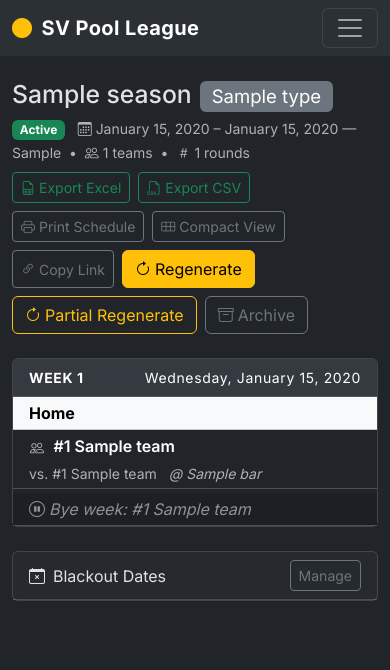
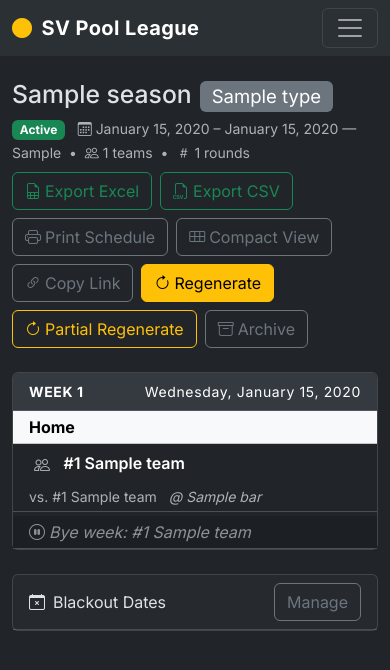
Before and after one commit to SomeClown/pool-league-scheduler, a Flask app: page /seasons/1 in a window 390 px wide. Shown: the top 670 px of the page. Run offline with Flask 3, Linux system fonts and the light colour scheme; a user stored in the database is signed in; tables that the repository leaves empty hold one stand-in row (values such as "Sample post").

Commit message:
F-02: Mobile optimization and touch-target improvements
CSS (app.css):
- Add touch-action: manipulation to body (eliminates 300ms iOS tap delay)
- Add @media (hover: none) and (pointer: coarse) block enforcing 44px
  min-height on .btn, .btn-close, form controls, nav-tabs, navbar-toggler,
  and .form-check — targets touch capability, not viewport width

base.html:
- Remove btn-sm from Log In button (primary CTA for unauthenticated users)

seasons.html:
- Add d-inline-block py-2 to empty-state anchor to expand tap surface

season_detail.html:
- Header row: flex-column/flex-md-row so title stacks above buttons at xs
- Remove btn-sm from all five action toolbar buttons (public-facing, mobile)
- Roster toggle: btn-sm p-0 → p-1 (tap surface recoverable by touch media query)
- Blackout date section: remove btn-sm from Manage, delete, and Add buttons

season_new.html:
- Remove btn-sm from Add Blackout Date button
- Submit/cancel row: d-flex gap-2 → d-grid gap-2 d-sm-flex (full-width at xs)

admin.html:
- Tab content: p-4 → p-3 p-md-4 (recover 16px content width at xs)
- Danger Zone: stack description and button vertically at xs, remove ms-4

PROJECT_PLAN.md: mark F-01, F-07, F-14, M-02 complete; add changelog entries

Co-Authored-By: Claude Sonnet 4.6 <noreply@anthropic.com>

```diff
--- a/app/static/css/app.css
+++ b/app/static/css/app.css
@@ -17,6 +17,37 @@
 /* ── Layout ── */
 body {
   font-family: 'Inter', system-ui, -apple-system, sans-serif;
+  touch-action: manipulation;
+}
+
+/* ── Touch targets (touch-screen devices only) ── */
+@media (hover: none) and (pointer: coarse) {
+  .btn,
+  .btn-close {
+    min-height: 44px;
+    min-width: 44px;
+  }
+
+  .form-control,
+  .form-control-sm,
+  .form-select {
+    min-height: 44px;
+  }
+
+  .nav-tabs .nav-link {
+    min-height: 44px;
+  }
+
+  .navbar-toggler {
+    min-height: 44px;
+  }
+
+  .form-check {
+    min-height: 44px;
+    display: flex;
+    align-items: center;
+    gap: 0.5rem;
+  }
 }
 
 .navbar-brand {
--- a/app/templates/base.html
+++ b/app/templates/base.html
@@ -75,7 +75,7 @@
       </ul>
       {% else %}
       <div class="ms-auto">
-        <a href="{{ url_for('auth.login') }}" class="btn btn-outline-light btn-sm">Log In</a>
+        <a href="{{ url_for('auth.login') }}" class="btn btn-outline-light">Log In</a>
       </div>
       {% endif %}
     </div>
--- a/app/templates/main/admin.html
+++ b/app/templates/main/admin.html
@@ -29,7 +29,7 @@
   </li>
 </ul>
 
-<div class="tab-content border border-top-0 rounded-bottom p-4 bg-body-secondary">
+<div class="tab-content border border-top-0 rounded-bottom p-3 p-md-4 bg-body-secondary">
 
   <!-- ── BARS ── -->
   <div class="tab-pane fade show active" id="tab-bars" role="tabpanel">
@@ -345,12 +345,12 @@
     <i class="bi bi-exclamation-triangle-fill me-2"></i>Danger Zone
   </div>
   <div class="card-body">
-    <div class="d-flex justify-content-between align-items-center">
+    <div class="d-flex flex-column flex-md-row justify-content-md-between align-items-md-center gap-3">
       <div>
         <div class="fw-semibold">Clear All Schedules</div>
         <div class="text-muted small">Permanently deletes every season, all match data, and all blackout dates. Bars and teams are kept.</div>
       </div>
-      <button class="btn btn-danger ms-4 text-nowrap"
+      <button class="btn btn-danger text-nowrap"
               data-bs-toggle="modal" data-bs-target="#clearSchedulesModal">
         Clear All Schedules
       </button>
--- a/app/templates/main/season_detail.html
+++ b/app/templates/main/season_detail.html
@@ -2,7 +2,7 @@
 {% block title %}{{ season.name }} — Pool League{% endblock %}
 
 {% block content %}
-<div class="d-flex justify-content-between align-items-start mb-4 flex-wrap gap-2">
+<div class="d-flex flex-column flex-md-row justify-content-md-between align-items-md-start mb-4 gap-2">
   <div>
     <h2 class="mb-1">{{ season.name }}{% if season.league_type %}<span class="badge bg-secondary fw-normal ms-2">{{ season.league_type.name }}</span>{% endif %}</h2>
     <span class="badge bg-{{ 'success' if season.status == 'active' else 'secondary' }} me-2">
@@ -23,22 +23,22 @@
 
   <div class="d-flex gap-2 flex-wrap">
     <a href="{{ url_for('main.season_export', season_id=season.id) }}"
-       class="btn btn-outline-success btn-sm">
-      <i class="bi bi-file-earmark-spreadsheet me-1"></i>Export Excel
+       class="btn btn-outline-success">
+      <i class="bi bi-file-earmark-spreadsheet me-1" aria-hidden="true"></i>Export Excel
     </a>
     <a href="{{ url_for('main.season_export_csv', season_id=season.id) }}"
-       class="btn btn-outline-success btn-sm">
-      <i class="bi bi-filetype-csv me-1"></i>Export CSV
+       class="btn btn-outline-success">
+      <i class="bi bi-filetype-csv me-1" aria-hidden="true"></i>Export CSV
     </a>
     <a href="{{ url_for('main.season_print', season_id=season.id) }}"
-       class="btn btn-outline-secondary btn-sm" target="_blank">
-      <i class="bi bi-printer me-1"></i>Print Schedule
+       class="btn btn-outline-secondary" target="_blank">
+      <i class="bi bi-printer me-1" aria-hidden="true"></i>Print Schedule
     </a>
     <a href="{{ url_for('main.season_compact', season_id=season.id) }}"
-       class="btn btn-outline-secondary btn-sm" target="_blank">
-      <i class="bi bi-grid-3x2 me-1"></i>Compact View
+       class="btn btn-outline-secondary" target="_blank">
+      <i class="bi bi-grid-3x2 me-1" aria-hidden="true"></i>Compact View
     </a>
-    <button type="button" id="copy-link-btn" class="btn btn-outline-secondary btn-sm"
+    <button type="button" id="copy-link-btn" class="btn btn-outline-secondary"
             onclick="copyScheduleLink()">
       <i class="bi bi-link-45deg me-1" id="copy-link-icon"></i><span id="copy-link-text">Copy Link</span>
     </button>
@@ -87,7 +87,7 @@
           <tr>
             <td class="ps-3">
               {% if has_roster %}
-              <button class="btn btn-link btn-sm p-0 me-1 text-muted"
+              <button class="btn btn-link p-1 me-1 text-muted"
                       data-bs-toggle="collapse"
                       data-bs-target="#roster-{{ match.id }}"
                       aria-expanded="false"
@@ -198,7 +198,7 @@
 <div class="card mt-4">
   <div class="card-header d-flex justify-content-between align-items-center">
     <span><i class="bi bi-calendar-x me-2"></i>Blackout Dates</span>
-    <button class="btn btn-sm btn-outline-secondary" type="button"
+    <button class="btn btn-outline-secondary" type="button"
             data-bs-toggle="collapse" data-bs-target="#blackoutPanel">
       Manage
     </button>
@@ -216,7 +216,7 @@
           <form method="POST"
                 action="{{ url_for('main.blackout_delete', season_id=season.id, blackout_id=bd.id) }}"
                 class="d-inline">
-            <button type="submit" class="btn btn-sm btn-outline-danger"
+            <button type="submit" class="btn btn-outline-danger"
                     aria-label="Remove blackout date"
                     onclick="return confirm('Remove this blackout date? All round dates will be recalculated.')">
               <i class="bi bi-x-lg" aria-hidden="true"></i>
@@ -240,7 +240,7 @@
           <input type="date" class="form-control form-control-sm" id="blackoutDate"
                  name="date" required>
         </div>
-        <button type="submit" class="btn btn-sm btn-outline-primary mb-0">
+        <button type="submit" class="btn btn-outline-primary mb-0">
           <i class="bi bi-plus-lg me-1"></i>Add
         </button>
       </form>
--- a/app/templates/main/season_new.html
+++ b/app/templates/main/season_new.html
@@ -148,14 +148,14 @@
             </button>
           </div>
         </div>
-        <button type="button" class="btn btn-outline-secondary btn-sm" id="add-blackout">
+        <button type="button" class="btn btn-outline-secondary" id="add-blackout">
           <i class="bi bi-plus-lg me-1"></i>Add Blackout Date
         </button>
       </div>
 
-      <div class="d-flex gap-2">
+      <div class="d-grid gap-2 d-sm-flex">
         <button type="submit" class="btn btn-primary">
-          <i class="bi bi-calendar-check me-1"></i>Generate Schedule
+          <i class="bi bi-calendar-check me-1" aria-hidden="true"></i>Generate Schedule
         </button>
         <a href="{{ url_for('main.seasons') }}" class="btn btn-outline-secondary">Cancel</a>
       </div>
--- a/app/templates/main/seasons.html
+++ b/app/templates/main/seasons.html
@@ -75,7 +75,7 @@
   <i class="bi bi-calendar-x fs-1 d-block mb-3"></i>
   No seasons yet.
   {% if current_user.is_admin %}
-  <a href="{{ url_for('main.season_new') }}">Create the first one.</a>
+  <a href="{{ url_for('main.season_new') }}" class="d-inline-block py-2">Create the first one.</a>
   {% endif %}
 </div>
 {% endif %}
```
Also changed, not shown: PROJECT_PLAN.md (+22 -26 lines).
